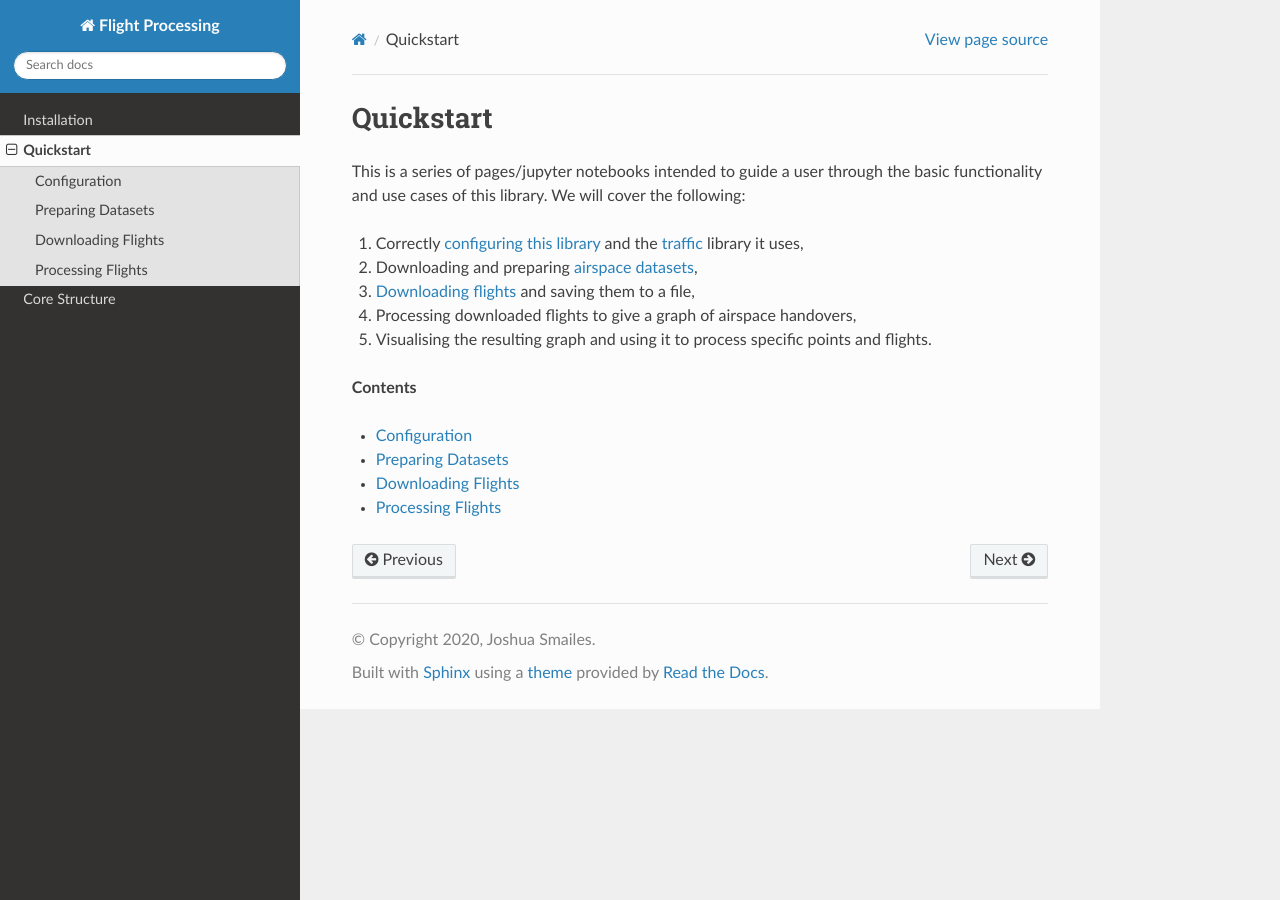
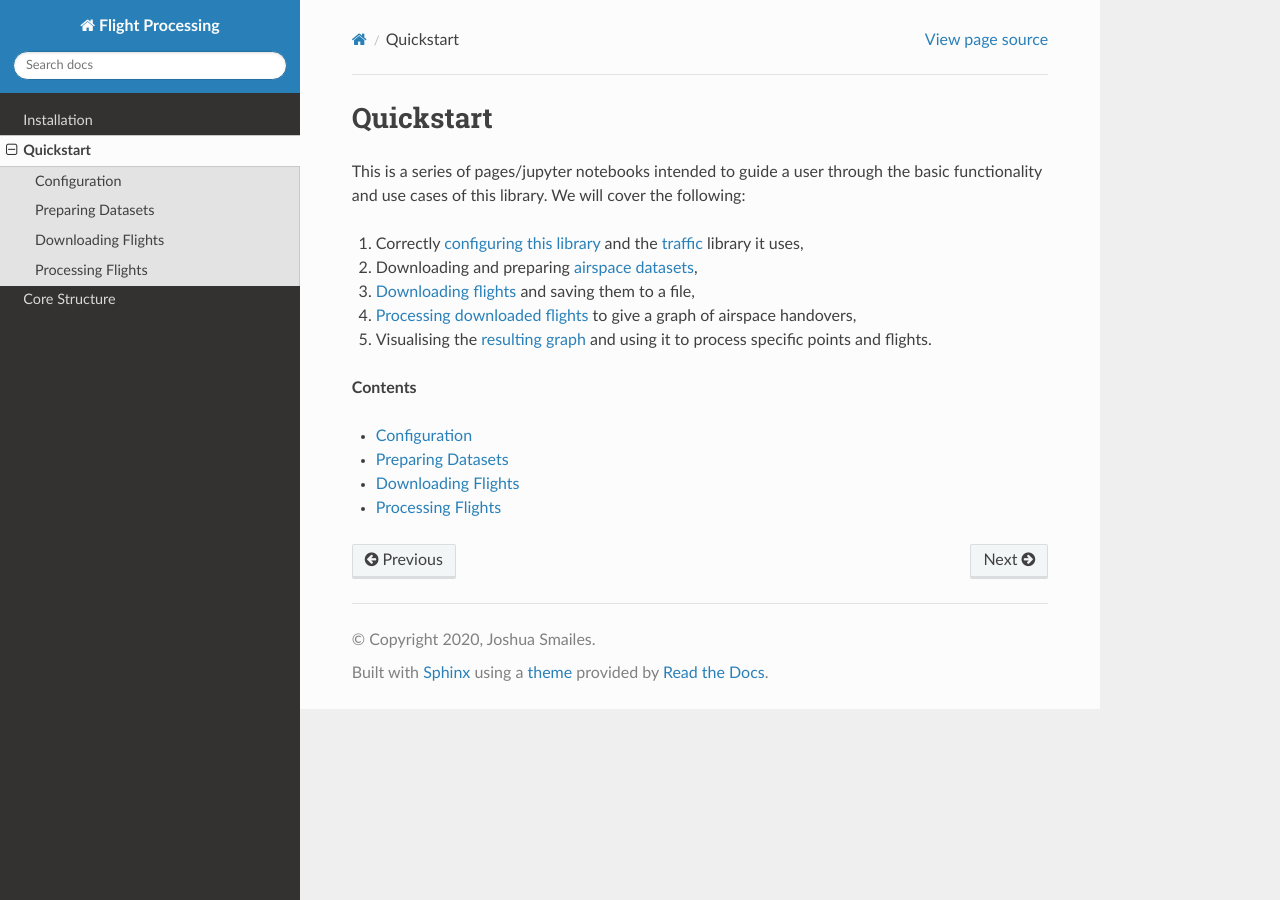
Before and after one commit to jsmailes/flight_processing, a Sphinx documentation site: the page built from docs/quickstart.rst, in a window 1280 px wide. Built offline with Sphinx 7.4.7 and the Read the Docs theme 2.0.0, drawn with Linux system fonts in a browser that asks for light colours; pages that are not in the unit, such as notebooks, are missing from menus; some of the changed lines change nothing that is shown.

Commit message:
Minor changes to docs

```diff
--- a/docs/quickstart.rst
+++ b/docs/quickstart.rst
@@ -5,9 +5,9 @@ This is a series of pages/jupyter notebooks intended to guide a user through the
 
 1. Correctly `configuring this library <configuration.html>`_ and the `traffic <https://traffic-viz.github.io/index.html>`_ library it uses,
 2. Downloading and preparing `airspace datasets <preparing_datasets.html>`_,
-3. `Downloading flights <downloading_flights.html>`_ and saving them to a file,
-4. Processing downloaded flights to give a graph of airspace handovers,
-5. Visualising the resulting graph and using it to process specific points and flights.
+3. `Downloading flights <demo_flight_downloader.html>`_ and saving them to a file,
+4. `Processing downloaded flights <demo_graph_builder.html>`_ to give a graph of airspace handovers,
+5. Visualising the `resulting graph <demo_airspace_graph.html>`_ and using it to process specific points and flights.
 
 **Contents**
 
```
Also changed, not shown: docs/airspace_data_switzerland.rst (+4 -3 lines).
